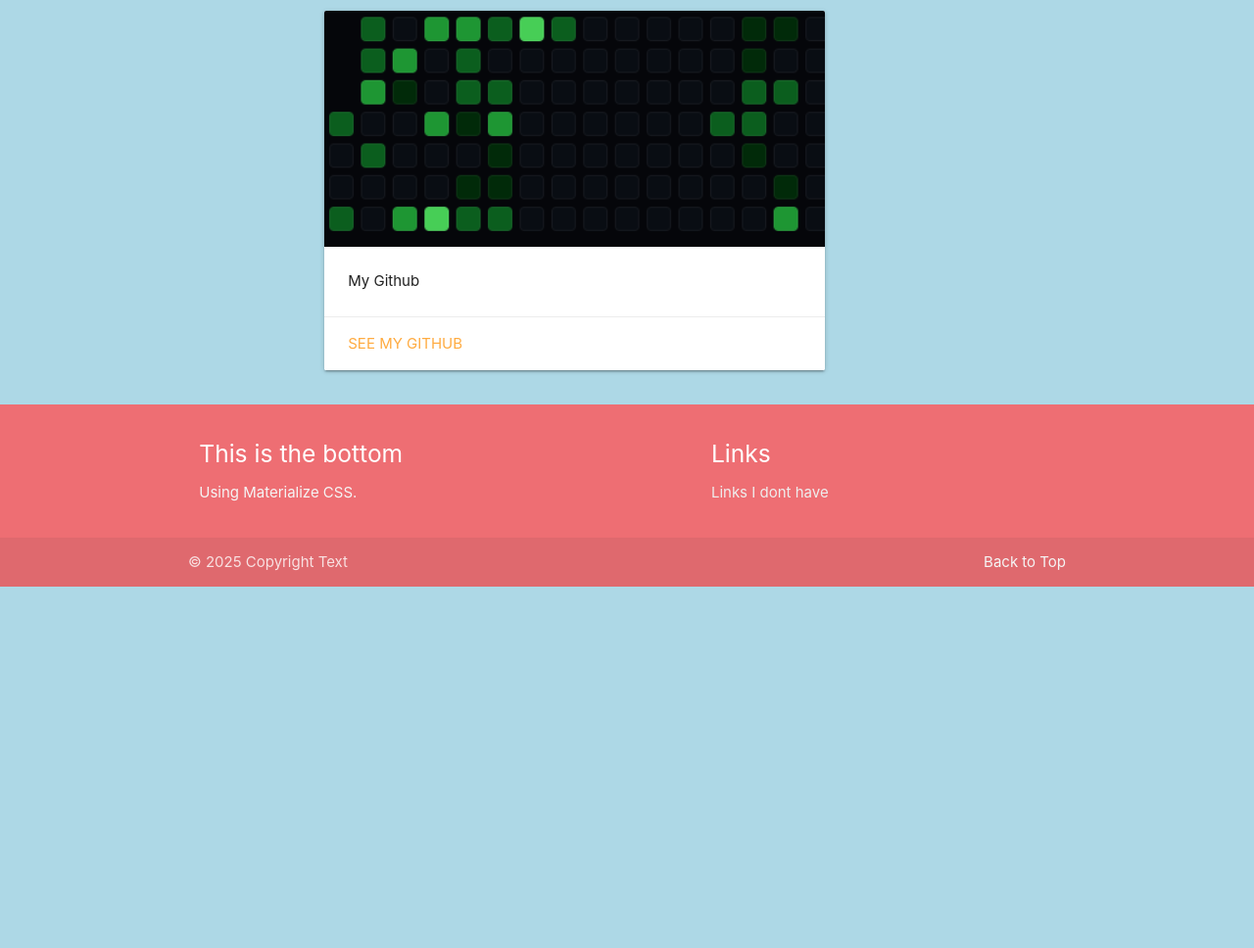
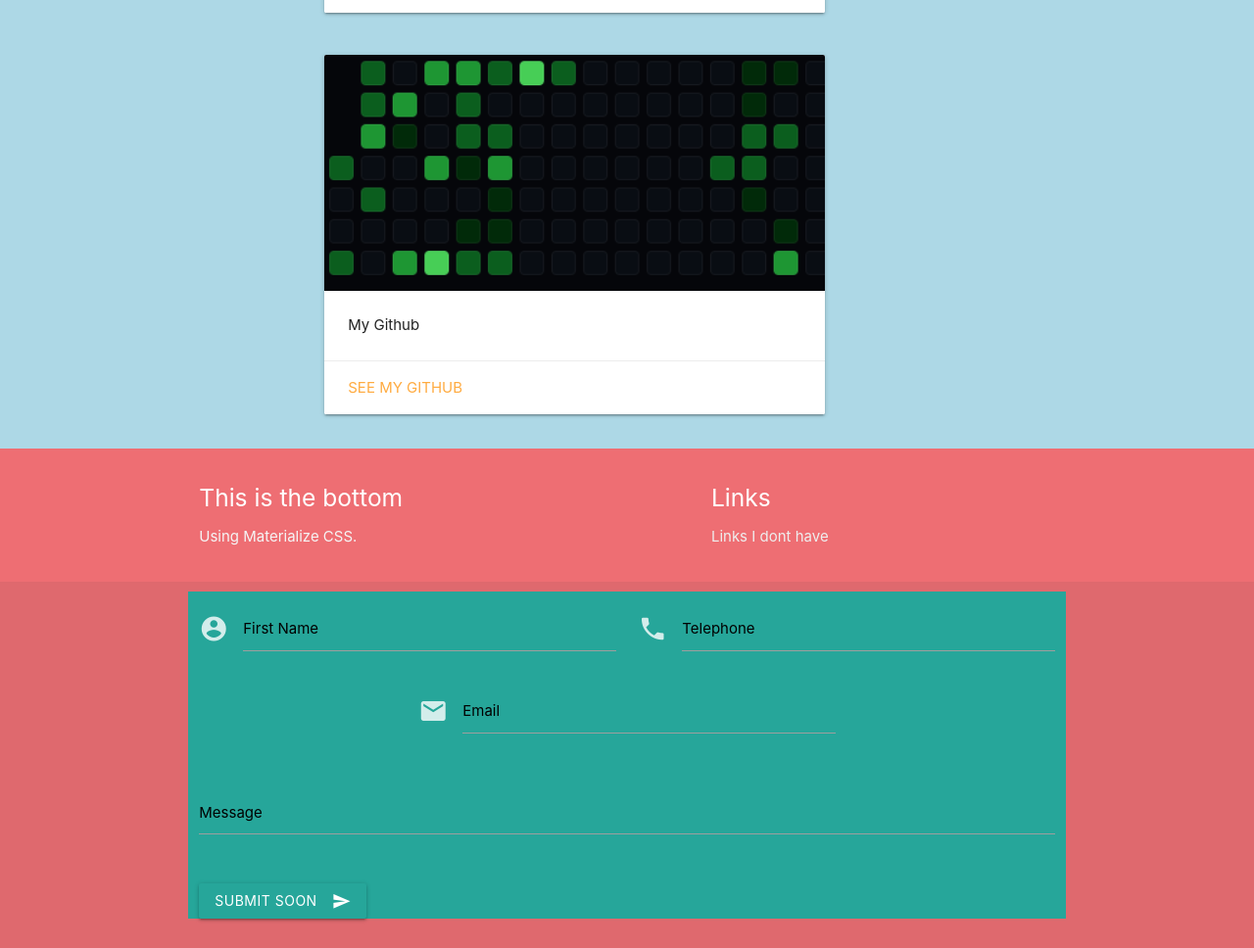
Before and after one commit to Mdbaker19/domainSite, a plain HTML site: page index.html in a window 1280 px wide. Shown: the part 750-1718 px from the top of the page at 98% size. Before the commit the page ends 1349 px from the top, so only its background shows below. Drawn offline with nearby package versions, Linux system fonts and the light colour scheme.

Commit message:
some stuff

```diff
--- a/index.css
+++ b/index.css
@@ -22,3 +22,18 @@ main {
     height: 100vh;
     pointer-events: none; /* let mouse clicks pass through */
   }
+
+  /* some materialize things */
+  /* label color */
+   .input-field label {
+     color: #000;
+   }
+   /* label focus color */
+   .input-field input[type=text]:focus + label {
+     color: #000;
+   }
+   /* label underline focus color */
+   .input-field input[type=text]:focus {
+     border-bottom: 1px solid #000;
+     box-shadow: 0 1px 0 0 #000;
+   }
--- a/index.html
+++ b/index.html
@@ -49,8 +49,40 @@
         </div>
         <div class="footer-copyright">
             <div class="container">
-                © 2025 Copyright Text
-                <a class="grey-text text-lighten-4 right" href="#top">Back to Top</a>
+
+                <div class="row teal lighten-1">
+                    <form class="col s12">
+                        <div class="row">
+                            <div class="input-field col s6">
+                                <i class="material-icons prefix">account_circle</i>
+                                <input id="icon_prefix" type="text" class="validate">
+                                <label for="icon_prefix">First Name</label>
+                            </div>
+                            <div class="input-field col s6">
+                                <i class="material-icons prefix">phone</i>
+                                <input id="icon_telephone" type="tel" class="validate">
+                                <label for="icon_telephone">Telephone</label>
+                            </div>
+                            <div class="input-field col offset-s3 s6">
+                                <i class="material-icons prefix">email</i>
+                                <input id="icon_email" type="email" class="validate">
+                                <label for="icon_email">Email</label>
+                            </div>
+                        </div>
+                        <div class="row">
+                            <div class="input-field col s12">
+                            <textarea id="textarea1" class="materialize-textarea"></textarea>
+                            <label for="textarea1">Message</label>
+                            </div>
+                        </div>
+
+                        <button class="btn waves-effect waves-light" type="submit" name="action">Submit Soon
+                            <i class="material-icons right">send</i>
+                        </button>
+
+                    </form>
+                </div>
+
             </div>
         </div>
     </footer>
--- a/index.js
+++ b/index.js
@@ -6,8 +6,8 @@
         {
             description: 'Hello there, its my site for my creations and sharing details and such.\n' +
                 '            Site is deployed with AWS Amplify hosting a standard HTML/CSS/JS website -_-\n' +
-                '            Went to Code up in \'20-\'21. I have worked in a few different development positions and have and have a background in the auto industry \n' +
-                '             I enjoy building custom hardware projects for loved ones and remaking classic games to the best of my ability.',
+                '            Went to Code up in \'20-\'21. I have worked in a few different development positions in AWS with Lambdas in Node, React, Spring, Java, JS, Angular, proprietary languages. I have a background in the auto industry. \n' +
+                '             I enjoy building custom hardware projects with Pi Pico and Python for loved ones and remaking classic games to the best of my ability in Haxe Flixel.',
             title: 'About me'
         },
         {
```
